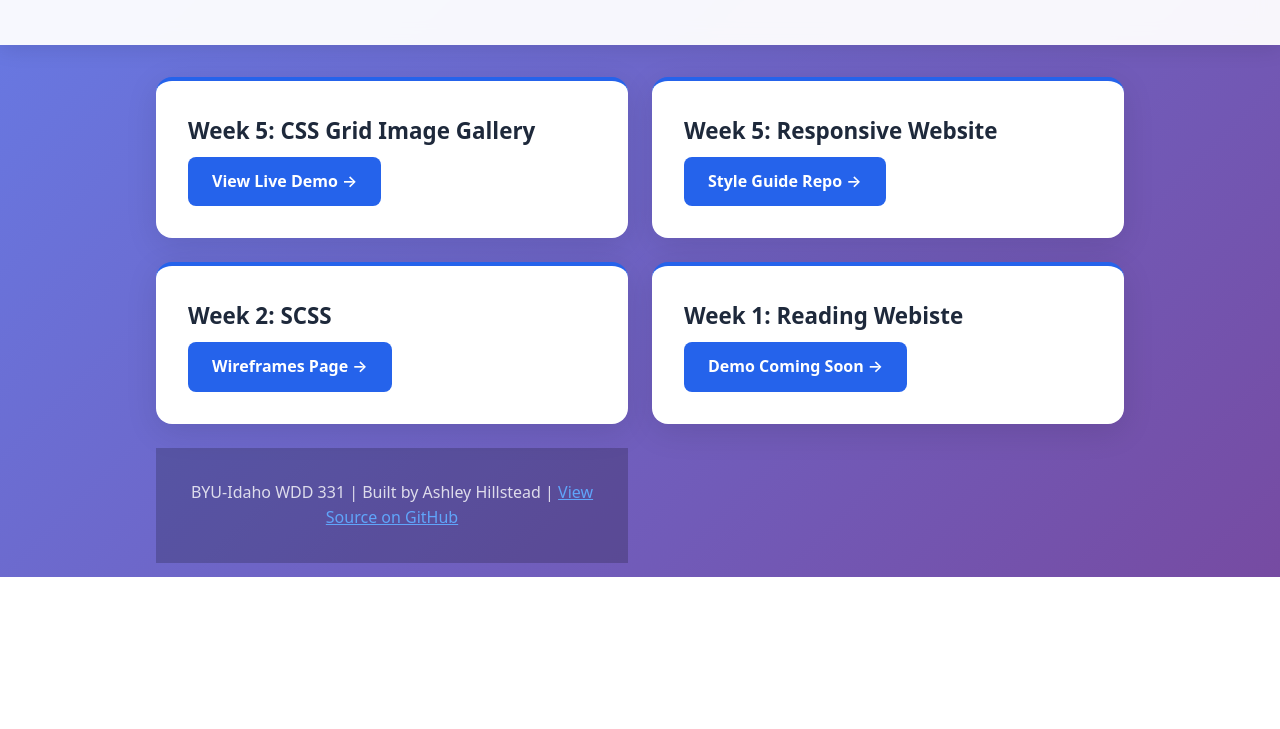
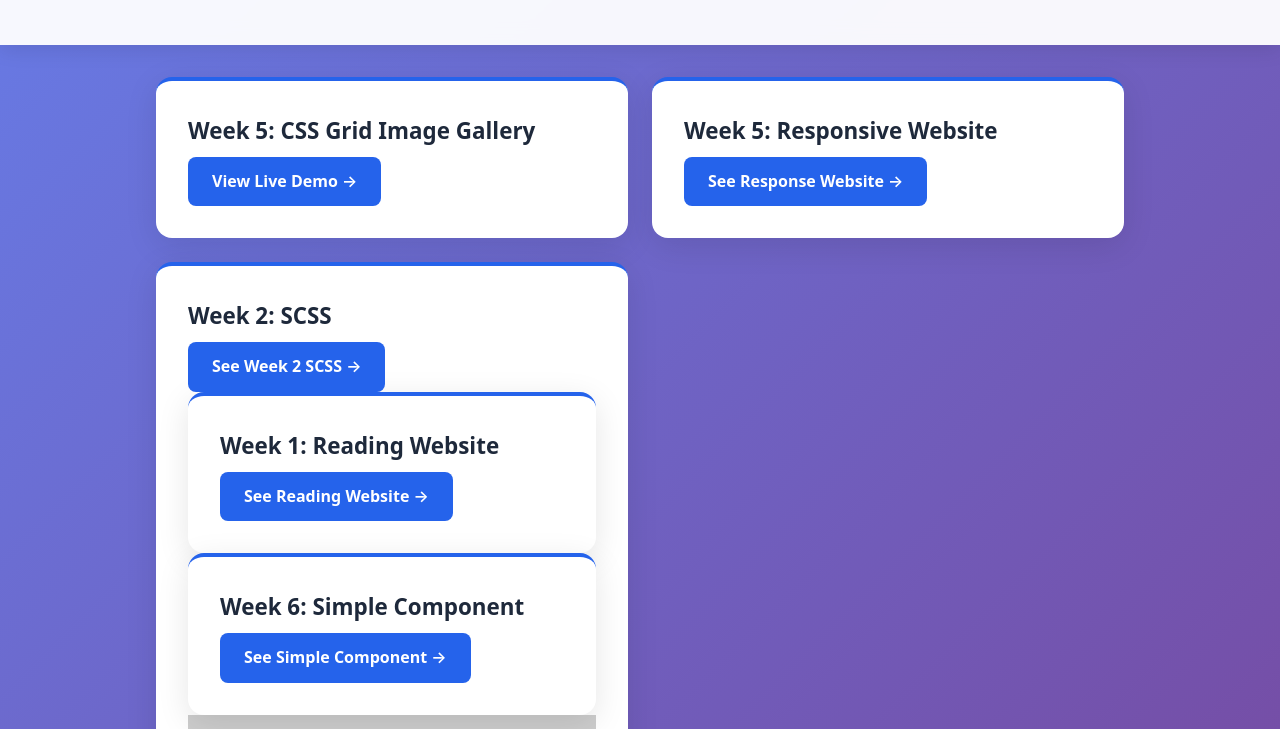
Before and after one commit to hillsteadashley1001-arch/WDD331, a plain HTML site: page index.html in a window 1280 px wide. Shown: the part 223-952 px from the top of the page. Before the commit the page ends 800 px from the top, so only its background shows below. Drawn offline with Linux system fonts and the light colour scheme.

Commit message:
Week 6.3

```diff
--- a/index.html
+++ b/index.html
@@ -76,19 +76,23 @@
       <!-- Week 4: Style Stage Initial Meeting -->
       <section class="assignment-card">
         <h2>Week 5: Responsive Website</h2>
-        <a href="./Week 5/Responsive Website/responsive.html" class="assignment-link" target="_blank">Style Guide Repo →</a>
+        <a href="./Week 5/Responsive Website/responsive.html" class="assignment-link" target="_blank">See Response Website →</a>
       </section>
 
       <!-- Week 4: Style Stage Introduction -->
       <section class="assignment-card">
         <h2>Week 2: SCSS</h2>
-        <a href="./Week 2/index.html" class="assignment-link" target="_blank">Wireframes Page →</a> <!-- Or upload PNGs here -->
-      </section>
+        <a href="./Week 2/index.html" class="assignment-link" target="_blank">See Week 2 SCSS →</a>
 
       <!-- Add More Weeks/Assignments -->
       <section class="assignment-card">
-        <h2>Week 1: Reading Webiste</h2>
-        <a href="./Week 1/index.html" class="assignment-link" target="_blank">Demo Coming Soon →</a>
+        <h2>Week 1: Reading Website</h2>
+        <a href="./Week 1/index.html" class="assignment-link" target="_blank">See Reading Website →</a>
+      </section>
+
+      <section class="assignment-card">
+        <h2>Week 6: Simple Component</h2>
+        <a href="./Week 6/index.html" class="assignment-link" target="_blank">See Simple Component →</a>
       </section>
 
   <footer>
```
